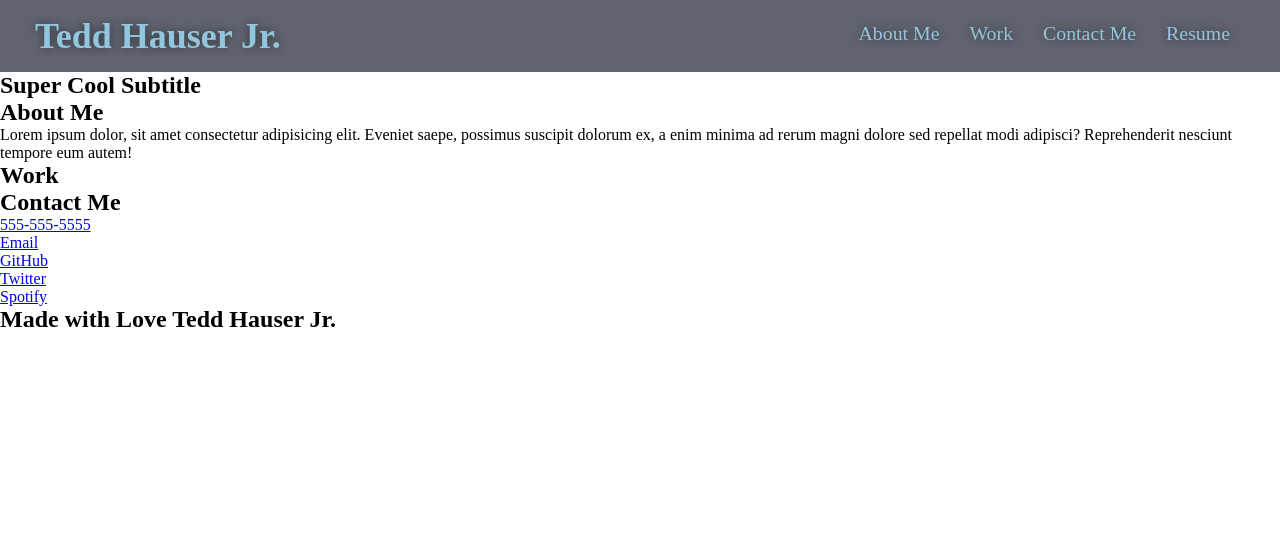
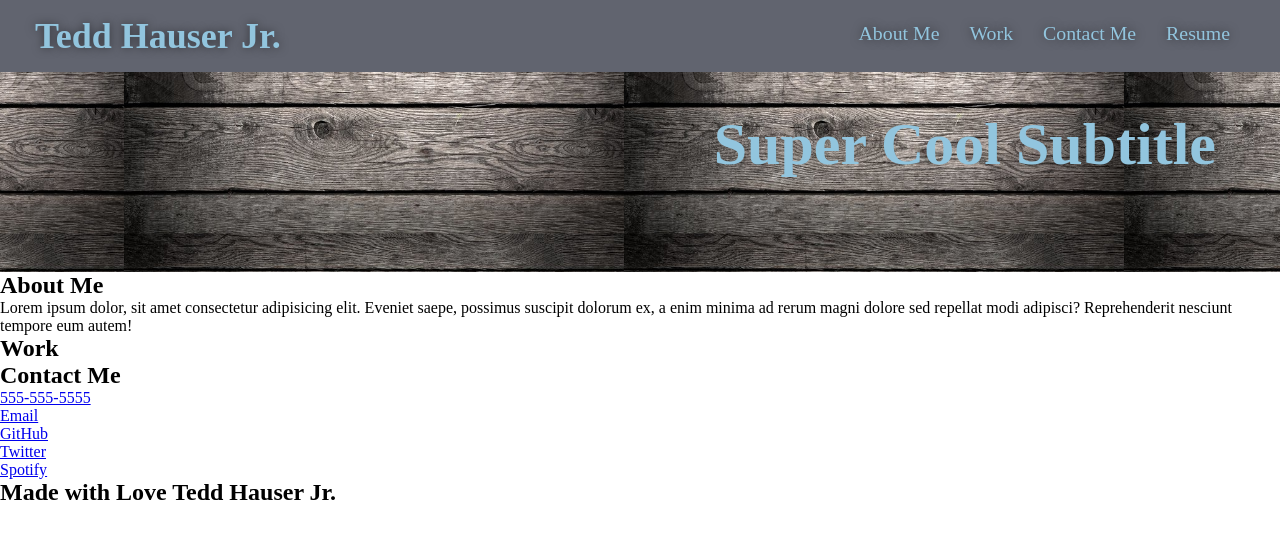
Before and after one commit to HozJr/Challenge-Portfolio, a plain HTML site: page index.html in a window 1280 px wide. Drawn offline with Linux system fonts and the light colour scheme.

Commit message:
hero complete

```diff
--- a/assets/css/style.css
+++ b/assets/css/style.css
@@ -51,3 +51,29 @@ header nav ul li a {
     font-size: 1.55vw;
     text-shadow: 0 0 10px rgba(0, 0, 0, 0.5);
 }
+
+.hero {
+    background-image: url("../images/fence.jpeg");
+    background-size: 500px;
+    background-position: center;
+    height: 200px;
+    display: flex;
+    justify-content: center;
+    flex-wrap: wrap;
+    align-items: flex-start;
+    background-attachment: fixed;
+    background-position: 80%;
+  }
+
+  .hero h2 {
+      color: var(--blue);
+      font-size: 60px;
+      width: 90%;
+      text-align: right;
+      margin: 3.5%;
+      line-height: .90;
+  }
+
+  .flex-row {
+    display: flex;
+}
--- a/index.html
+++ b/index.html
@@ -37,9 +37,11 @@
             <div class="flex-row">
                 <h2 class="section-title primary-border">About Me</h2>
             </div>
+            <div class="subclass">
             <p>
                 Lorem ipsum dolor, sit amet consectetur adipisicing elit. Eveniet saepe, possimus suscipit dolorum ex, a enim minima ad rerum magni dolore sed repellat modi adipisci? Reprehenderit nesciunt tempore eum autem!
             </p>
+            </div>
         </section>
 
         <section id="work">
```
Also changed, not shown: assets/images/fence.jpeg (added).
